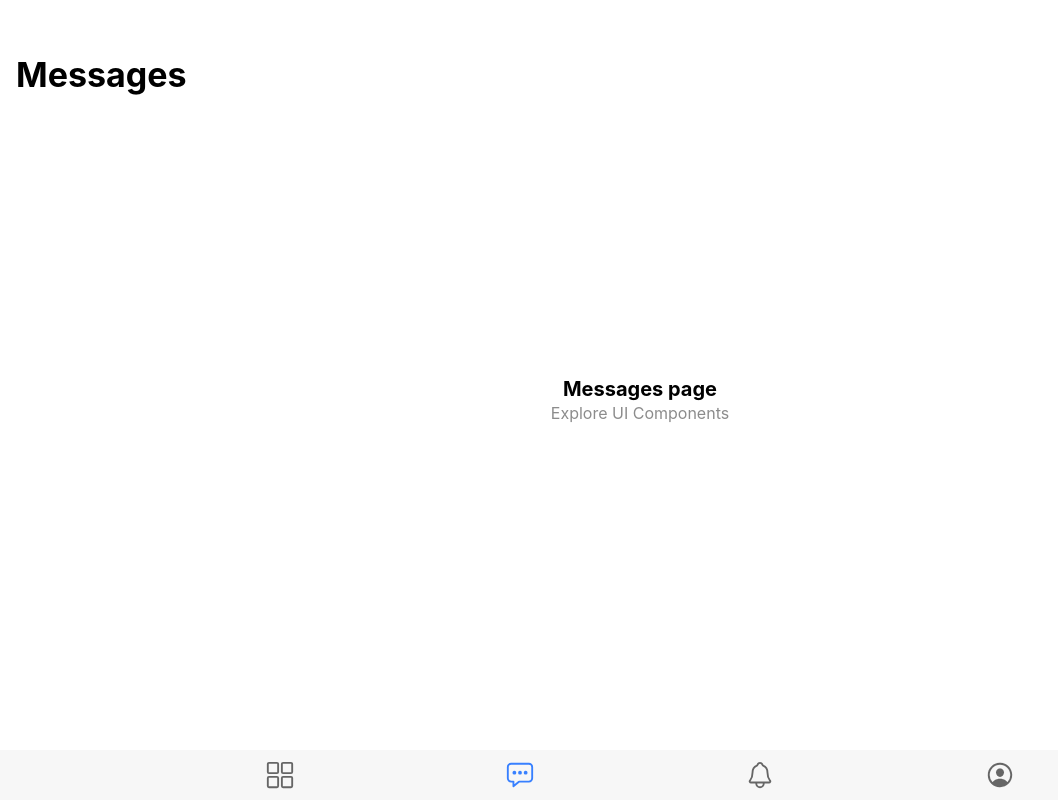
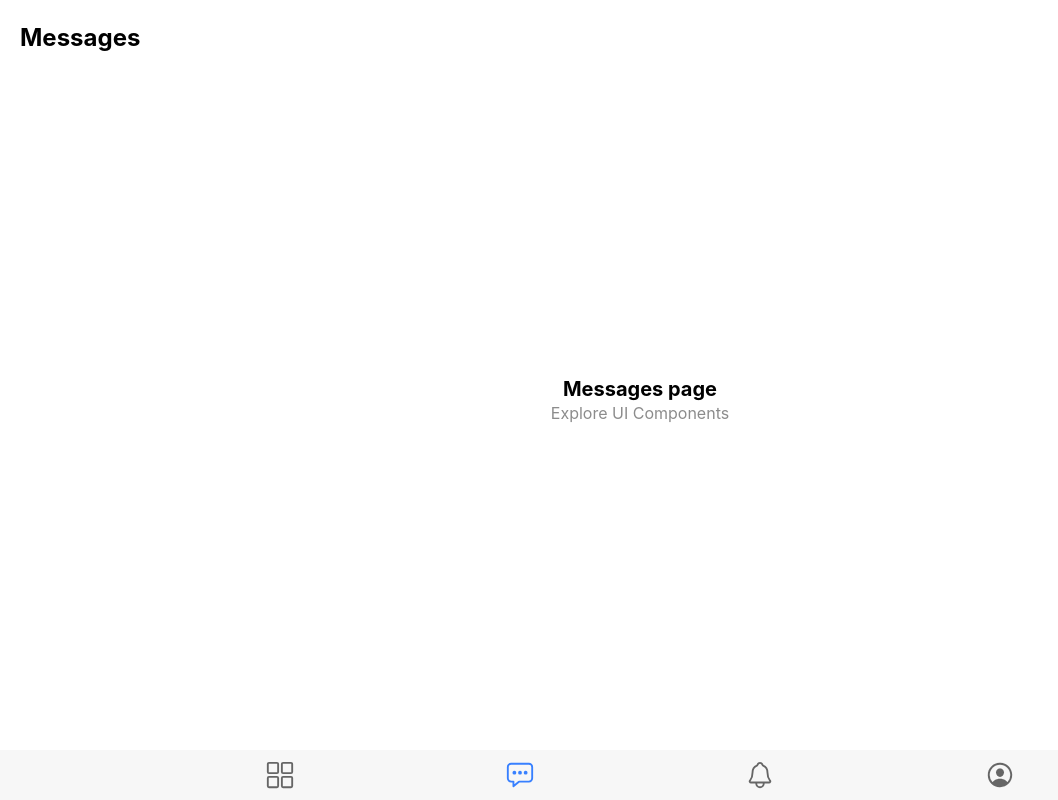
Before and after one commit to lonewanderer27/chaturmates, a React (Vite) app: page /messages in a window 1280 px wide. Shown: the whole page, without its empty margins (0-1058 px from the left). Built offline with nearby package versions, Linux system fonts and the light colour scheme.

Commit message:
ui: remove top heading on home, msgs & profile pages

```diff
--- a/src/pages/Discover.tsx
+++ b/src/pages/Discover.tsx
@@ -18,15 +18,15 @@ import BtnSearch from "../components/Discover/BtnSearch";
 function Discover() {
   return (
     <IonPage>
-      <IonHeader>
+      {/* <IonHeader>
         <IonToolbar>
           <IonTitle>Discover</IonTitle>
         </IonToolbar>
-      </IonHeader>
+      </IonHeader> */}
       <IonContent fullscreen className="ion-padding">
         <IonHeader collapse="condense">
           <IonToolbar>
-            <IonText slot="start">Welcome, Joe Doe</IonText>
+            <IonText slot="start" className="pageTitle">Welcome, Joe Doe</IonText>
             <IonButtons slot="end">
               <BtnSearch />
             </IonButtons>
--- a/src/pages/Messages.tsx
+++ b/src/pages/Messages.tsx
@@ -1,19 +1,28 @@
-import { IonContent, IonHeader, IonPage, IonTitle, IonToolbar } from '@ionic/react';
-import ExploreContainer from '../components/ExploreContainer';
-import './Messages.css';
+import {
+  IonContent,
+  IonHeader,
+  IonPage,
+  IonText,
+  IonTitle,
+  IonToolbar,
+} from "@ionic/react";
+import ExploreContainer from "../components/ExploreContainer";
+import "./Messages.css";
 
 function Messages() {
   return (
     <IonPage>
-      <IonHeader>
+      {/* <IonHeader>
         <IonToolbar>
           <IonTitle>Messages</IonTitle>
         </IonToolbar>
-      </IonHeader>
-      <IonContent fullscreen>
+      </IonHeader> */}
+      <IonContent fullscreen className="ion-padding">
         <IonHeader collapse="condense">
           <IonToolbar>
-            <IonTitle size="large">Messages</IonTitle>
+            <IonText slot="start" className="pageTitle">
+              Messages
+            </IonText>
           </IonToolbar>
         </IonHeader>
         <ExploreContainer name="Messages page" />
--- a/src/pages/Profile.tsx
+++ b/src/pages/Profile.tsx
@@ -1,19 +1,28 @@
-import { IonContent, IonHeader, IonPage, IonTitle, IonToolbar } from '@ionic/react';
-import ExploreContainer from '../components/ExploreContainer';
-import './Profile.css';
+import {
+  IonContent,
+  IonHeader,
+  IonPage,
+  IonText,
+  IonTitle,
+  IonToolbar,
+} from "@ionic/react";
+import ExploreContainer from "../components/ExploreContainer";
+import "./Profile.css";
 
 function Profile() {
   return (
     <IonPage>
-      <IonHeader>
+      {/* <IonHeader>
         <IonToolbar>
           <IonTitle>Profile</IonTitle>
         </IonToolbar>
-      </IonHeader>
-      <IonContent fullscreen>
+      </IonHeader> */}
+      <IonContent fullscreen className="ion-padding">
         <IonHeader collapse="condense">
           <IonToolbar>
-            <IonTitle size="large">Profile</IonTitle>
+            <IonText slot="start" className="pageTitle">
+              Profile
+            </IonText>
           </IonToolbar>
         </IonHeader>
         <ExploreContainer name="Profile page" />
```
